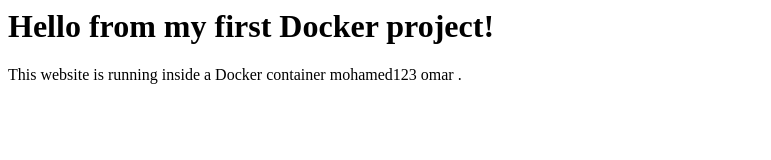
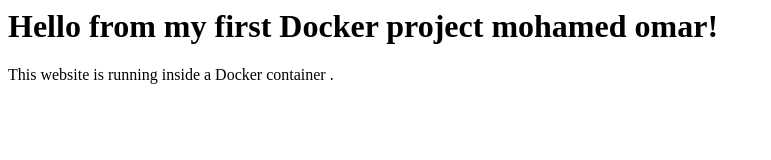
Before and after one commit to oh1024863-cmd/docker-terraform-lab, a plain HTML site: page index.html in a window 1280 px wide. Shown: the whole page, without its empty margins (0-771 px from the left). Drawn offline with Linux system fonts and the light colour scheme.

Commit message:
Update greeting and description in index.html

```diff
--- a/index.html
+++ b/index.html
@@ -1,2 +1,2 @@
-<h1>Hello from my first Docker project!</h1>
-<p>This website is running inside a Docker container mohamed123 omar .</p>
+<h1>Hello from my first Docker project mohamed omar!</h1>
+<p>This website is running inside a Docker container  .</p>
```
